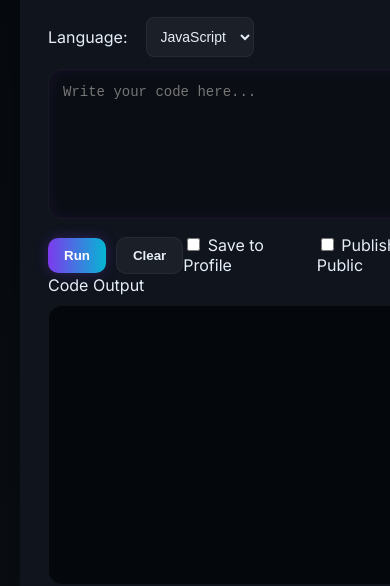
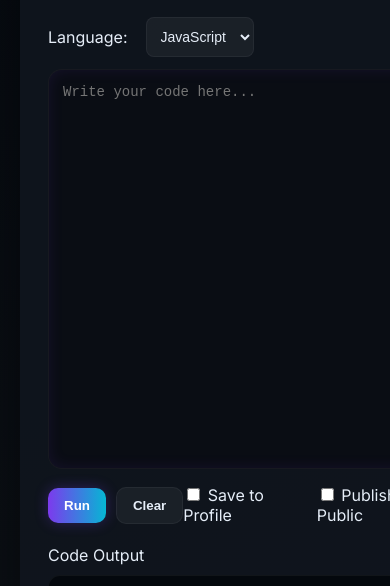
Before and after one commit to ItzWildaYT/DevBox, a website: page index.html in a window 390 px wide. Shown: the part 211-797 px from the top of the page. Drawn offline with nearby package versions, Linux system fonts and the light colour scheme; a script that the page names is missing.

Commit message:
Update style.css

```diff
--- a/css/style.css
+++ b/css/style.css
@@ -271,4 +271,22 @@ iframe {
   .main {
     margin-top: 12px;
   }
+
+  .code {
+  width: 100%;
+  min-height: 400px;
+  max-height: 60vh;
 }
+
+.output-block {
+  margin-top: 20px;
+}
+
+#runFrame {
+  width: 100%;
+  min-height: 300px;
+  border: 1px solid var(--border);
+  border-radius: 12px;
+  background: #04080d;
+}
+}
```
